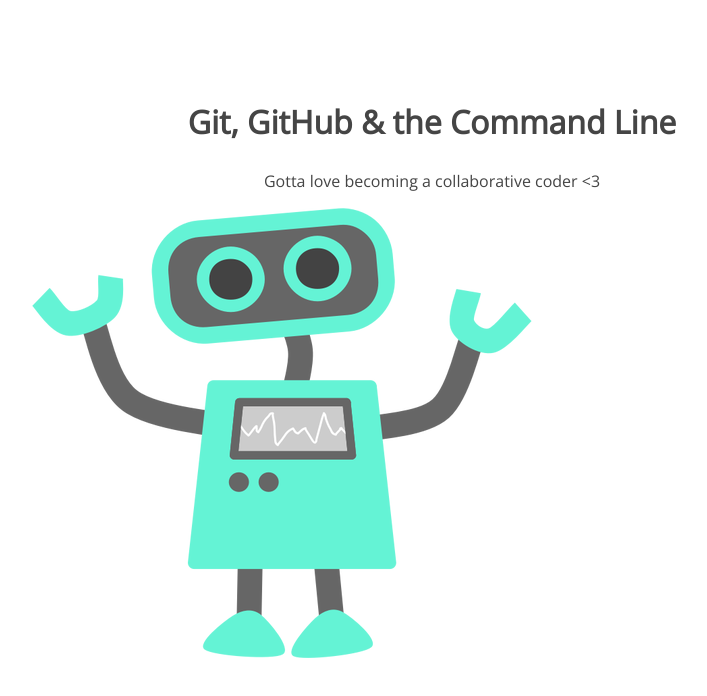
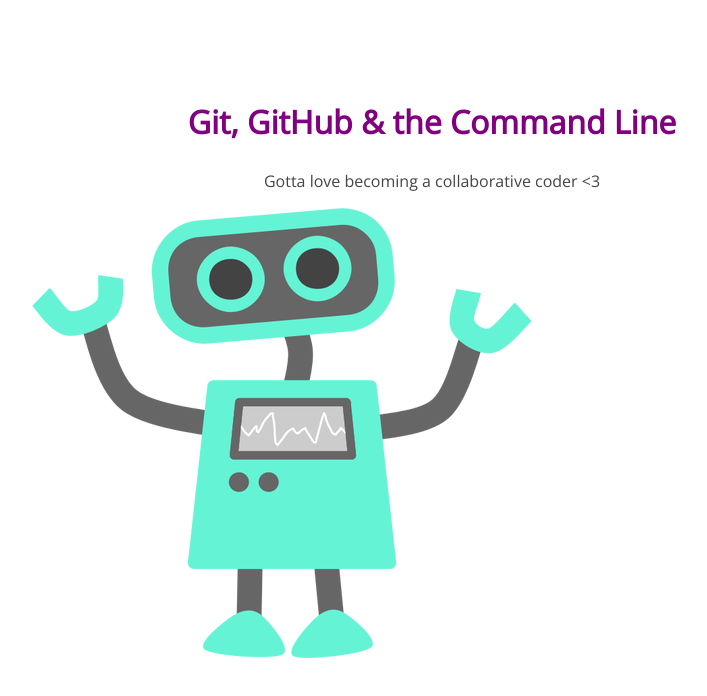
Before and after one commit to camillefarrar/105-project, a plain HTML site: page index.html in a window 1280 px wide. Shown: the whole page, without its empty margins (208-915 px from the left). Drawn offline with nearby package versions, Linux system fonts and the light colour scheme.

Commit message:
header color change

```diff
--- a/css/style.css
+++ b/css/style.css
@@ -2,7 +2,10 @@
 	width: 800px;
 	margin: 100px auto;
 }
-section h1,
+section h1 {
+	color: purple;
+	text-align: center;
+}
 section p {
 	text-align: center;
 	color: #454545;
```
